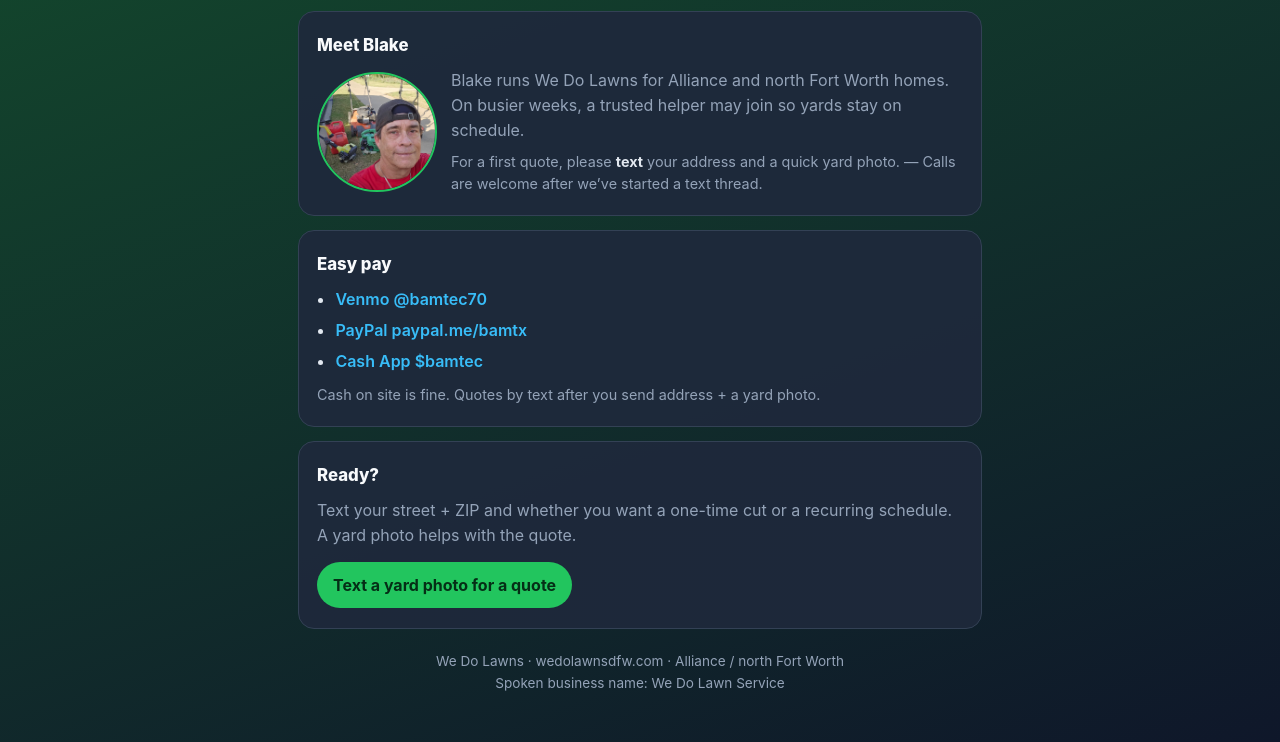
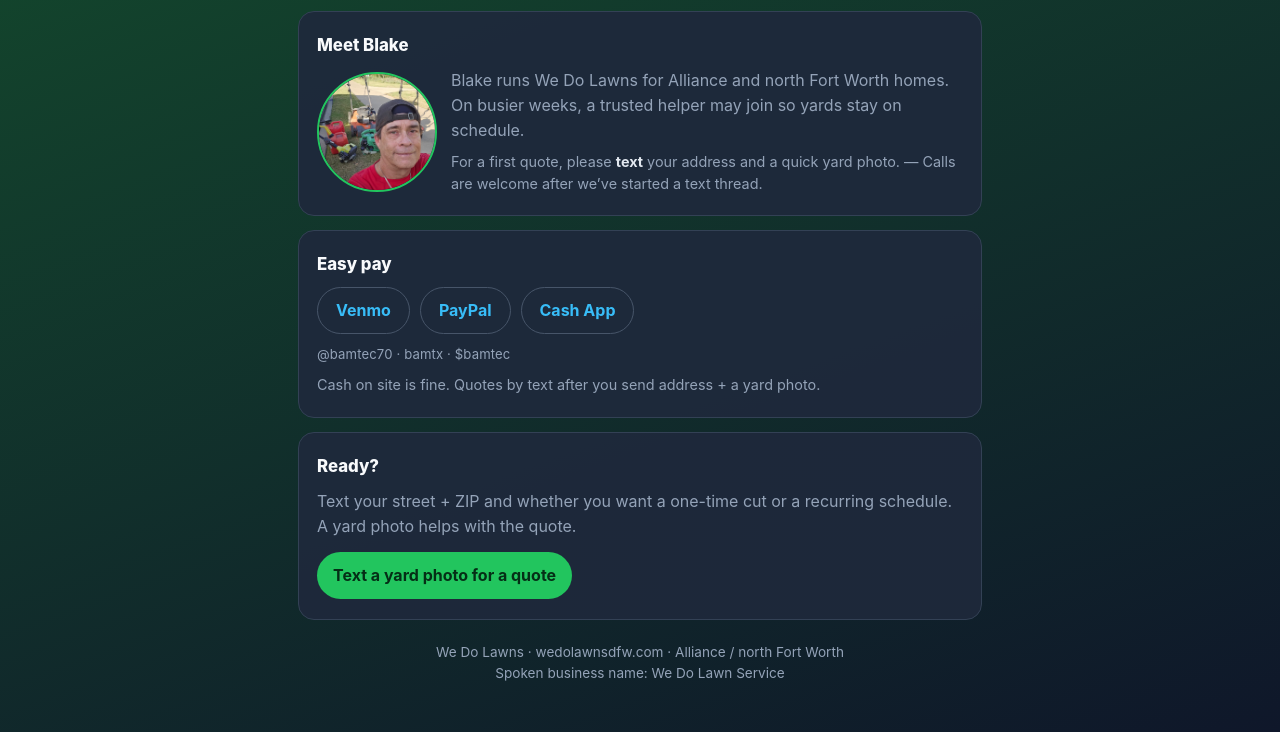
Before and after one commit to bamtec70/wedolawnsdfw, a plain HTML site: page index.html in a window 1280 px wide. Shown: the part 1748-2490 px from the top of the page. Drawn offline with Linux system fonts and the light colour scheme.

Commit message:
Restyle Easy pay as outline pill buttons

```diff
--- a/index.html
+++ b/index.html
@@ -76,7 +76,20 @@
       color: var(--sky);
       border: 1px solid #334155;
     }
-    .pay a { color: var(--sky); font-weight: 600; text-decoration: none; }
+    .pay .cta-row { margin-top: 4px; }
+    a.btn.pay-btn {
+      background: transparent;
+      color: var(--sky);
+      border: 1px solid #475569;
+      padding: 10px 18px;
+    }
+    a.btn.pay-btn:hover { border-color: var(--sky); }
+    .pay-handles {
+      margin: 10px 0 0;
+      color: var(--muted);
+      font-size: 0.82rem;
+      letter-spacing: 0.01em;
+    }
     .fine { color: var(--muted); font-size: 0.9rem; margin: 10px 0 0; }
     .shot {
       width: 100%;
@@ -154,11 +167,12 @@
 
     <section class="card pay">
       <h2>Easy pay</h2>
-      <ul>
-        <li><a href="https://venmo.com/u/bamtec70" rel="noopener">Venmo @bamtec70</a></li>
-        <li><a href="https://paypal.me/bamtx" rel="noopener">PayPal paypal.me/bamtx</a></li>
-        <li><a href="https://cash.app/$bamtec" rel="noopener">Cash App $bamtec</a></li>
-      </ul>
+      <div class="cta-row">
+        <a class="btn pay-btn" href="https://venmo.com/u/bamtec70" rel="noopener" target="_blank">Venmo</a>
+        <a class="btn pay-btn" href="https://paypal.me/bamtx" rel="noopener" target="_blank">PayPal</a>
+        <a class="btn pay-btn" href="https://cash.app/$bamtec" rel="noopener" target="_blank">Cash App</a>
+      </div>
+      <p class="pay-handles">@bamtec70 · bamtx · $bamtec</p>
       <p class="fine">Cash on site is fine. Quotes by text after you send address + a yard photo.</p>
     </section>
 
```
